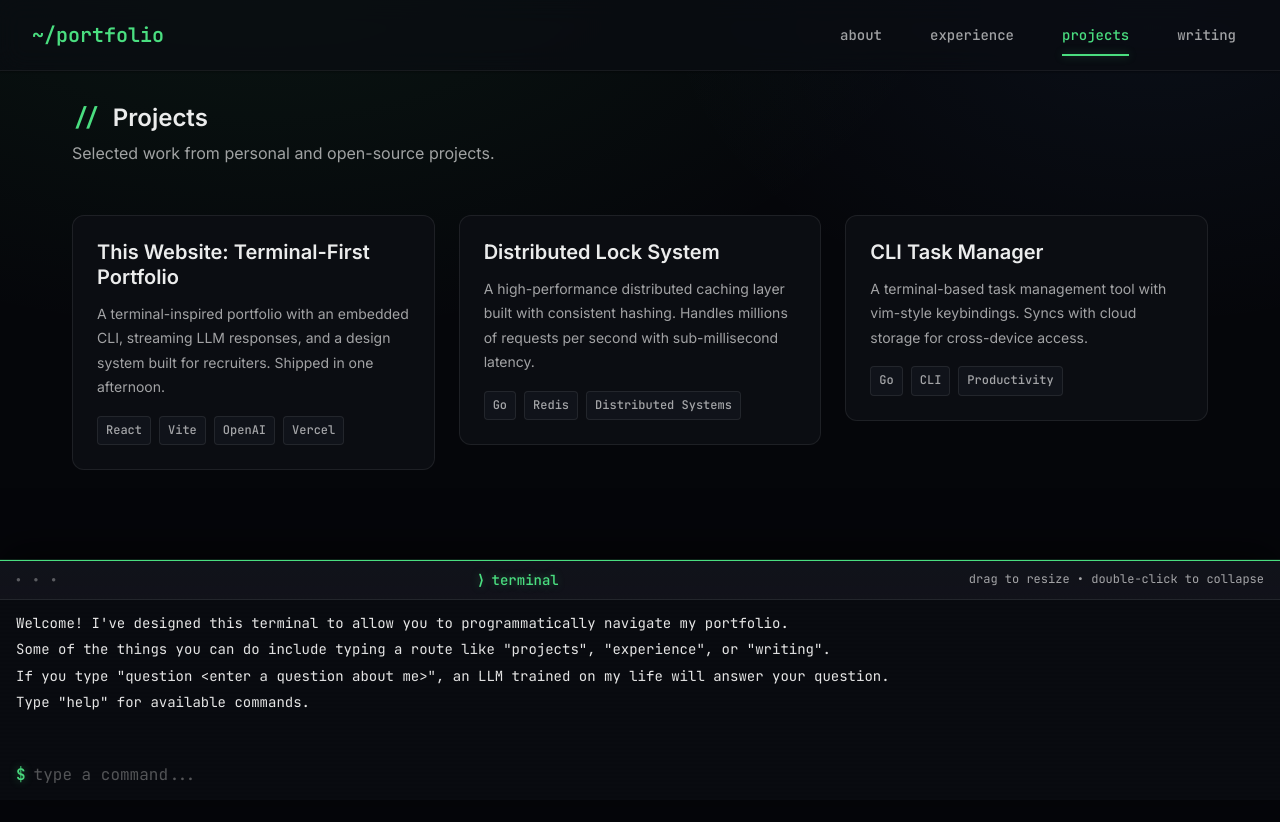
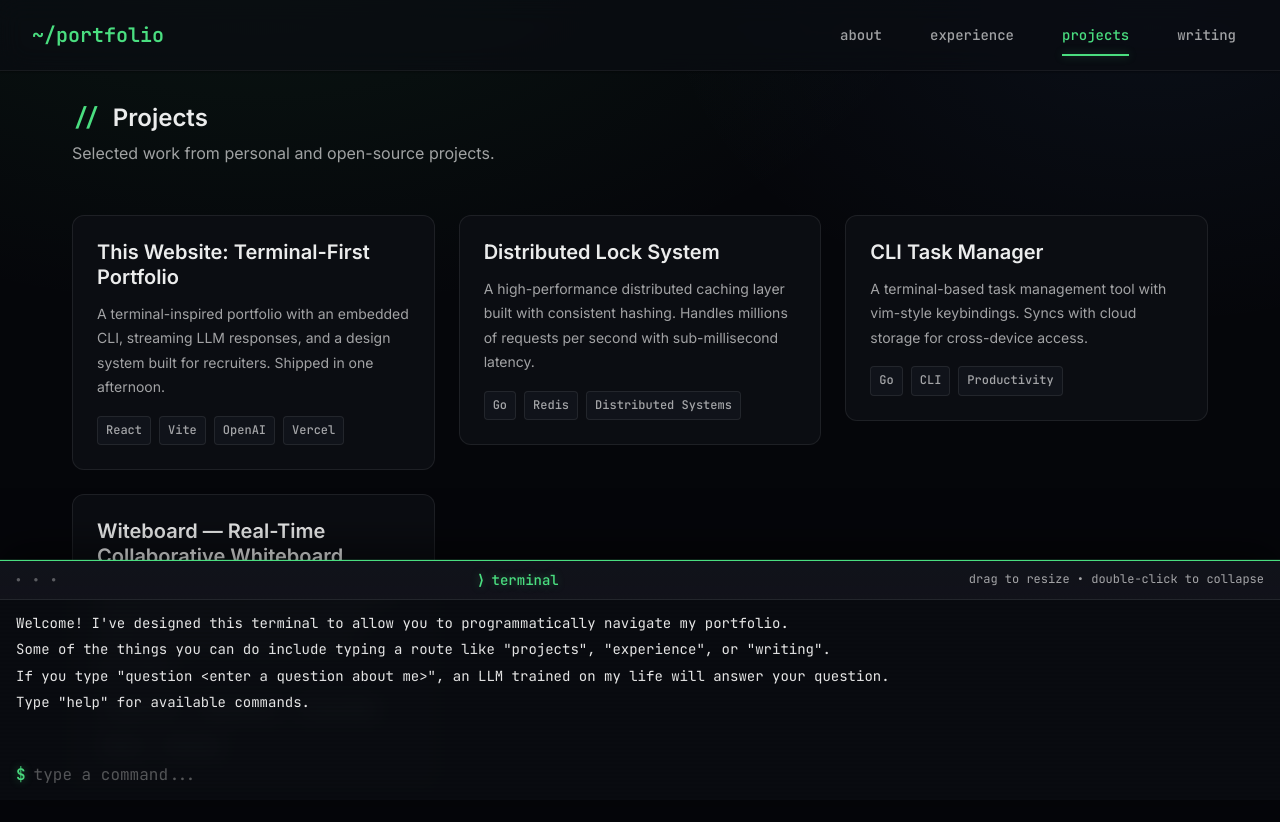
Before and after one commit to kevinclb/portfolio, a React (Vite) app: page /projects in a window 1280 px wide. Shown: the top 822 px of the page. Before the commit the page ends 800 px from the top, so only its background shows below. Built offline with nearby package versions, Linux system fonts and the light colour scheme.

Commit message:
Add Witeboard project details, including features, architecture, and deployment information, to projects.ts

```diff
--- a/src/data/projects.ts
+++ b/src/data/projects.ts
@@ -77,5 +77,24 @@ The result is a coordinated, stateful retry mechanism supporting distributed tra
 Tasks can be organized with tags and deadlines, and all data syncs securely to a cloud backend for seamless cross-device access.
 
 Designed to be lightweight, scriptable, and productive for power users.`,
+  },
+  {
+    slug: 'witeboard',
+    title: 'Witeboard — Real-Time Collaborative Whiteboard',
+    summary: 'A globally distributed, real-time collaborative whiteboard with sub-100ms sync latency, infinite canvas, and strong consistency guarantees.',
+    tags: ['TypeScript', 'WebSockets', 'PostgreSQL', 'React', 'Railway'],
+    content: `Witeboard is a globally distributed, real-time collaborative whiteboard that enables multiple users anywhere in the world to draw, sketch, and create together on a shared infinite canvas. Inspired by tools like Excalidraw and Figma, the platform supports freehand drawing with multiple brush types (pencil, marker, paintbrush), geometric shapes (rectangles, ellipses, lines), text annotations, and a full-featured eraser—all synchronized in real-time with sub-100ms latency. Users can pan and zoom the infinite canvas, with mobile-first touch controls, and authenticated users can create private whiteboards for personal or team use alongside the global public canvas.
+
+## Consistency Model & Architecture
+
+The system is built on a strong consistency model where the server acts as the single source of truth for event ordering. The architecture follows a monorepo structure with three packages: a React + Vite client, a Node.js WebSocket server, and shared TypeScript types. Drawing operations are captured as immutable events (strokes, shapes, text, deletions) and sent to the server, which assigns authoritative sequence numbers before persisting to PostgreSQL and broadcasting to all connected clients. This append-only event log enables deterministic replay—any client can reconstruct the exact canvas state by replaying events in sequence order, ensuring all users see identical content regardless of network timing.
+
+## Canvas Rendering Architecture
+
+The frontend employs a three-layer canvas architecture optimized for 60fps rendering: a history canvas for confirmed content, a live canvas for in-progress strokes and real-time previews, and a cursor overlay for displaying other users' pointer positions. Rather than using React state for drawing (which would be too slow), the canvas engine uses imperative rendering with direct Canvas 2D API calls, with world-coordinate transformations enabling smooth pan/zoom. A key technical challenge involved managing z-ordering between layers—local strokes on the live canvas could visually obscure shapes on the history canvas, requiring careful synchronization when server-confirmed events arrive to maintain correct visual ordering.
+
+## Deployment & Infrastructure
+
+The application is deployed on Railway with a multi-stage Docker build, serving the compiled React frontend as static assets from the same Node.js server that handles WebSocket connections. Authentication is handled via Clerk with JWT verification, supporting both anonymous drawing on the public board and authenticated private whiteboards. The PostgreSQL database runs as a managed Railway service with idempotent migrations executed on server startup. The entire stack is TypeScript end-to-end, with strict type checking ensuring API contracts between client, server, and shared packages remain synchronized across the distributed system.`,
   }
 ]
```
